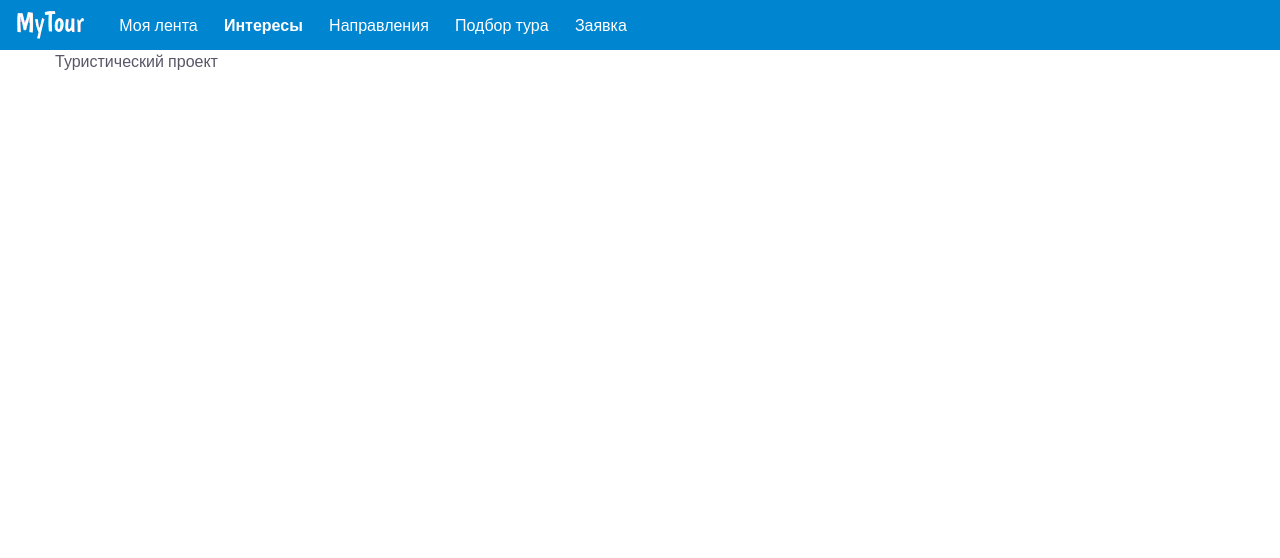
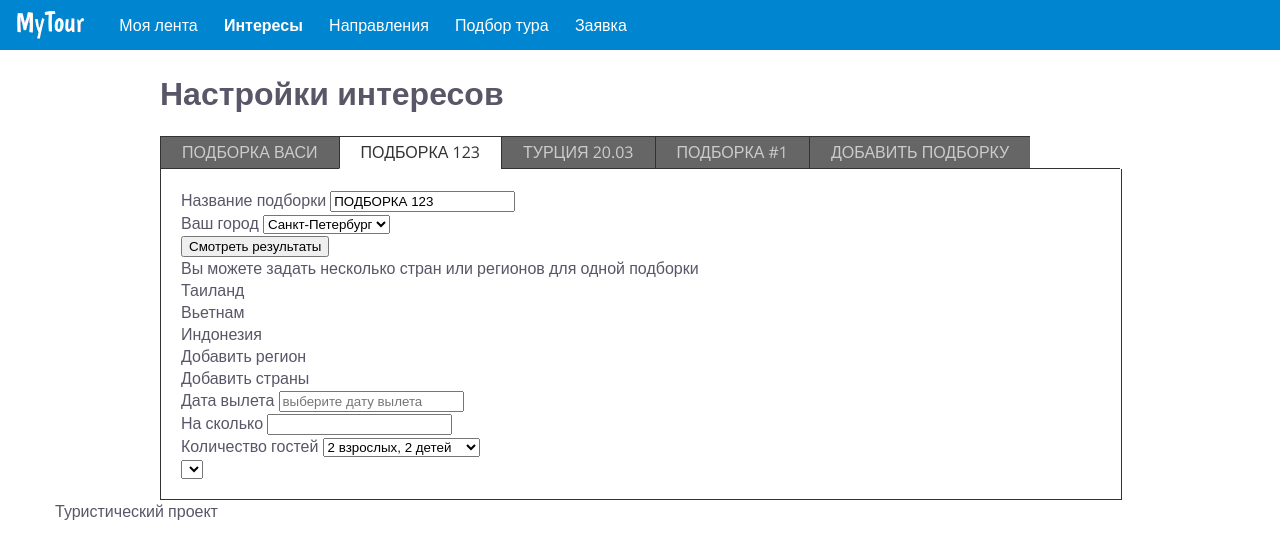
Before and after one commit to lukinasargy/turcentr, a plain HTML site: page index.html in a window 1280 px wide. Drawn offline with Linux system fonts and the light colour scheme.

Commit message:
Update 2018-06-12T12:58:02.563Z

```diff
--- a/css/style.css
+++ b/css/style.css
@@ -7,6 +7,10 @@ body {
 
 h2 {
   margin: 0; }
+
+.container {
+  width: 960px;
+  margin: auto; }
 
 @font-face {
   font-family: "OpenSans";
@@ -111,6 +115,59 @@ h2 {
     .toggler--close > span:after {
       transform: rotate3d(0, 0, 1, -45deg); }
 
+ul.tabs {
+  margin: 0;
+  padding: 0;
+  float: left;
+  list-style: none;
+  height: 32px;
+  border-bottom: 1px solid #333;
+  width: 100%; }
+
+ul.tabs li {
+  float: left;
+  margin: 0;
+  cursor: pointer;
+  padding: 0px 21px;
+  height: 31px;
+  line-height: 31px;
+  border-top: 1px solid #333;
+  border-left: 1px solid #333;
+  border-bottom: 1px solid #333;
+  background-color: #666;
+  color: #ccc;
+  overflow: hidden;
+  position: relative; }
+
+.tab_last {
+  border-right: 1px solid #333; }
+
+ul.tabs li:hover {
+  background-color: #ccc;
+  color: #333; }
+
+ul.tabs li.active {
+  background-color: #fff;
+  color: #333;
+  border-bottom: 1px solid #fff;
+  display: block; }
+
+.tab_container {
+  border: 1px solid #333;
+  border-top: none;
+  clear: both;
+  float: left;
+  width: 100%;
+  background: #fff;
+  overflow: auto; }
+
+.tab_content {
+  padding: 20px;
+  display: none; }
+
+.tab_drawer_heading {
+  display: none; }
+
 a {
   text-decoration: none;
   color: inherit; }
--- a/index.html
+++ b/index.html
@@ -34,7 +34,81 @@
         </div>
     </header>
     <main class="main">
+        <div class="container">
+            <h1>Настройки интересов</h1>
+            <ul class="tabs">
+                <li rel="tab1">ПОДБОРКА ВАСИ</li>
+                <li rel="tab2" class="active">ПОДБОРКА 123</li>
+                <li rel="tab3">ТУРЦИЯ 20.03</li>
+                <li rel="tab4">ПОДБОРКА #1</li>
+                <li rel="tab5"><a href="#">ДОБАВИТЬ ПОДБОРКУ</a></li>
+            </ul>
+            <div class="tab_container">
+                <!-- <h3 class="d_active tab_drawer_heading" rel="tab1">Tab 1</h3> -->
+                <div id="tab1" class="tab_content">
+                    <h2>Tab 1 content</h2>
+                    <p>Lorem ipsum dolor sit amet, consectetur adipiscing elit. Donec ac metus augue.</p>
+                </div>
+                <!-- <h3 class="d_active tab_drawer_heading" rel="tab2">T2</h3> -->
+                <div id="tab2" class="tab_content">
+                    <div class="set">
+                        <div class="set__name">
+                            <span>Название подборки</span>
+                            <input type="text" class="set__input" value="ПОДБОРКА 123">
+                        </div>
+                        <div class="set__city">
+                            <span>Ваш город</span>
+                            <select name id="city" class="set__selection">
+                                <option value="">Санкт-Петербург</option>
+                                <option value="">Москва</option>
+                            </select>
+                        </div>
+                        <input type="button" name="submit" value="Смотреть результаты" class="set__result">
+                    </div>
+                    <div class="land">
+                        <span class="land__text">Вы можете задать несколько стран или регионов для одной подборки</span>
+                        <div class="land__block">
+                            <div class="land__region"></div>
+                            <div class="land__city">Таиланд</div>
+                            <div class="land__city">Вьетнам</div>
+                            <div class="land__city">Индонезия</div>
+                            <div class="add-region">Добавить регион</div>
+                            <div class="add-country">Добавить страны</div>
+                        </div>
+                    </div>
+                    <div class="filter">
+                        <div class="date">
+                            <span class="date__text">Дата вылета</span>
+                            <input type="text" class="date__calendar" placeholder="выберите дату вылета">
+                        </div>
+                        <div class="night">
+                            <span class="night__text">На сколько</span>
+                            <input type="text" class="filter__night">
+                        </div>
+                        <div class="amount">
+                            <span class="amount__text">Количество гостей</span>
+                            <select name="" id="guests" class="filter__amount">
+                                <option value="">2 взрослых, 2 детей</option>
+                                <option value="">1 взрослый</option>
+                                <option value="">2 взрослых 1 ребенок</option>
 
+                            </select>
+                        </div>
+                        <select name="" id="price" class="filter__price"></select>
+                    </div>
+                </div>
+                <!-- <h3 class="tab_drawer_heading" rel="tab3">Tab 3</h3> -->
+                <div id="tab3" class="tab_content">
+                    <h2>Tab 3 content</h2>
+                    <p>Nulla eleifend felis vitae velit tristique imperdiet. Etiam nec imperdiet elit. Pellentesque sem lorem, scelerisque sed facilisis sed, vestibulum sit amet eros.</p>
+                </div>
+                <!-- <h3 class="tab_drawer_heading" rel="tab4">Tab 4</h3> -->
+                <div id="tab4" class="tab_content">
+                    <h2>Tab 4 content</h2>
+                    <p>Integer ultrices lacus sit amet lorem viverra consequat. Vivamus lacinia interdum sapien non faucibus. Maecenas bibendum, lectus at ultrices viverra, elit magna egestas magna, a adipiscing mauris justo nec eros.</p>
+                </div>
+            </div>
+        </div>
     </main>
     <footer class="footer">
         <div class="footer__inner">
```
Also changed, not shown: css/style.min.css, img/sprite-04523226035467771.png (renamed from img/sprite-0722977958648005.png), js/script.min.js, 1 other file.
